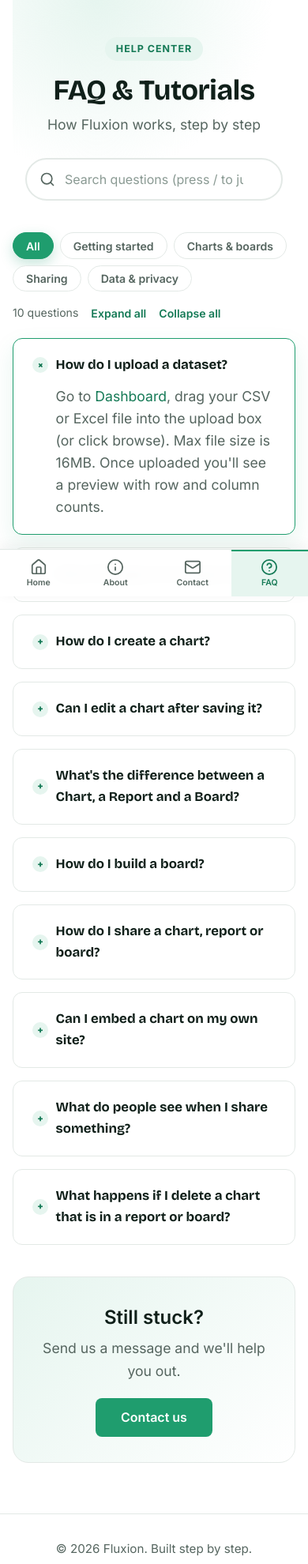
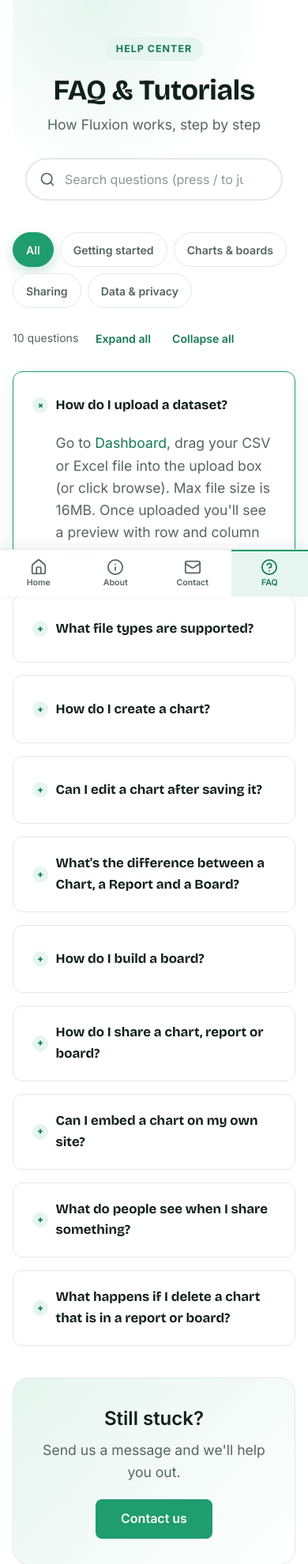
Before and after one commit to AtArVaShEwAlE/fluxionDjango, a Django app: page /faq in a window 390 px wide. Shown: the part 89-2069 px from the top of the page at 79% size. Run offline with Django 5.2, Linux system fonts and the light colour scheme.

Commit message:
Phase 16C1: mobile fixes for landing, auth, info pages

```diff
--- /dev/null
+++ b/static/css/mobile-public.css
@@ -0,0 +1,78 @@
+/* ==========================================================================
+   Fluxion - Mobile fixes for landing, auth and info pages (Phase 16C1)
+   Loaded last (base.html). Every selector is scoped to a page body class.
+   ========================================================================== */
+
+@media (max-width: 900px) {
+    /* ---- Auth: no iOS focus zoom, 44px targets, dynamic viewport ---- */
+    body.page-auth .form-control {
+        font-size: 16px;
+        min-height: 44px;
+    }
+
+    body.page-auth .checkbox-group {
+        min-height: 44px;
+    }
+
+    @supports (height: 100dvh) {
+        body.page-auth .au-shell {
+            min-height: calc(100dvh - 65px);
+        }
+
+        body.page-auth .main-content > .auth-container {
+            min-height: calc(100dvh - 140px);
+        }
+    }
+
+    /* ---- Contact ---- */
+    body.page-info.page-contact .ct-field input,
+    body.page-info.page-contact .ct-field textarea {
+        font-size: 16px;
+    }
+
+    body.page-info.page-contact .ct-again {
+        min-height: 44px;
+    }
+
+    /* ---- About ---- */
+    body.page-info.page-about .ab-link {
+        display: inline-flex;
+        align-items: center;
+        min-height: 44px;
+    }
+
+    /* ---- FAQ ---- */
+    body.page-info.page-faq .fq-search input {
+        font-size: 16px;
+    }
+
+    body.page-info.page-faq .fq-clear {
+        width: 44px;
+        height: 44px;
+        right: 0.35rem;
+    }
+
+    body.page-info.page-faq .fq-chip {
+        display: inline-flex;
+        align-items: center;
+        min-height: 44px;
+    }
+
+    body.page-info.page-faq .fq-actions {
+        flex-wrap: wrap;
+        gap: 0.25rem 1rem;
+    }
+
+    body.page-info.page-faq .fq-link {
+        min-height: 44px;
+        padding: 0 0.35rem;
+    }
+
+    body.page-info.page-faq .faq-item summary {
+        min-height: 44px;
+    }
+
+    body.page-info.page-faq .fq-reset {
+        min-height: 44px;
+    }
+}
--- a/templates/base.html
+++ b/templates/base.html
@@ -22,6 +22,7 @@
     {% block extra_css %}{% endblock %}
     <link rel="stylesheet" href="{% static 'css/mobile-nav.css' %}">
     <link rel="stylesheet" href="{% static 'css/mobile-app.css' %}">
+    <link rel="stylesheet" href="{% static 'css/mobile-public.css' %}">
 </head>
 <body class="{% block body_class %}{% endblock %}">
     <!-- Navigation Container -->
```
Also changed, not shown: tools/test_mobile.py (+19 -0 lines).
